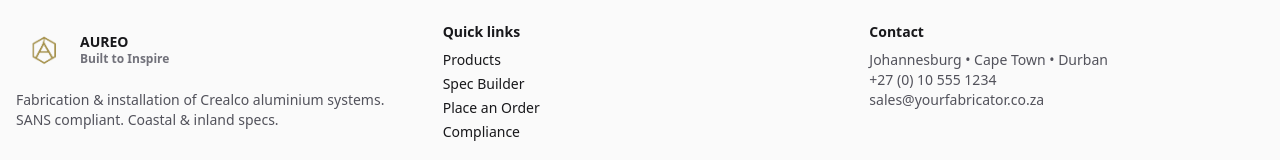
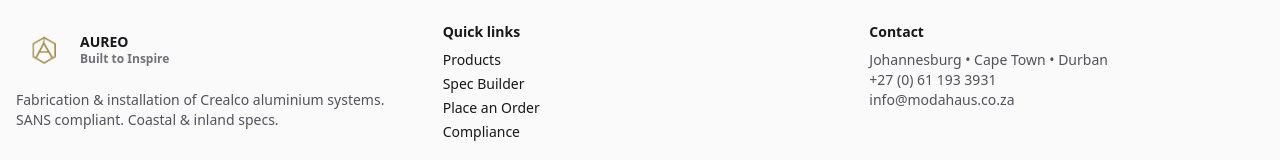
Before and after one commit to JanAdriaan01/Aureo, a React (Vite) app: page / in a window 1280 px wide. Shown: the part 2415-2575 px from the top of the page. Built offline with nearby package versions, Linux system fonts and the light colour scheme.

Commit message:
Update contact info

```diff
--- a/src/App.jsx
+++ b/src/App.jsx
@@ -111,7 +111,7 @@
     <div className="flex items-center gap-2 font-semibold">
       <img
         src="/images/logo.png"
-        alt="Crealco Specialists Logo"
+        alt="Aureo Logo"
         className="w-14 h-14 object-contain"
       />
          <div className="leading-tight">
@@ -150,8 +150,8 @@
         <div>
           <div className="font-semibold mb-2">Contact</div>
           <div className="text-zinc-600">Johannesburg • Cape Town • Durban</div>
-          <div className="text-zinc-600">+27 (0) 10 555 1234</div>
-          <div className="text-zinc-600">sales@yourfabricator.co.za</div>
+          <div className="text-zinc-600">+27 (0) 61 193 3931</div>
+          <div className="text-zinc-600">info@modahaus.co.za</div>
         </div>
       </div>
     </footer>
```
